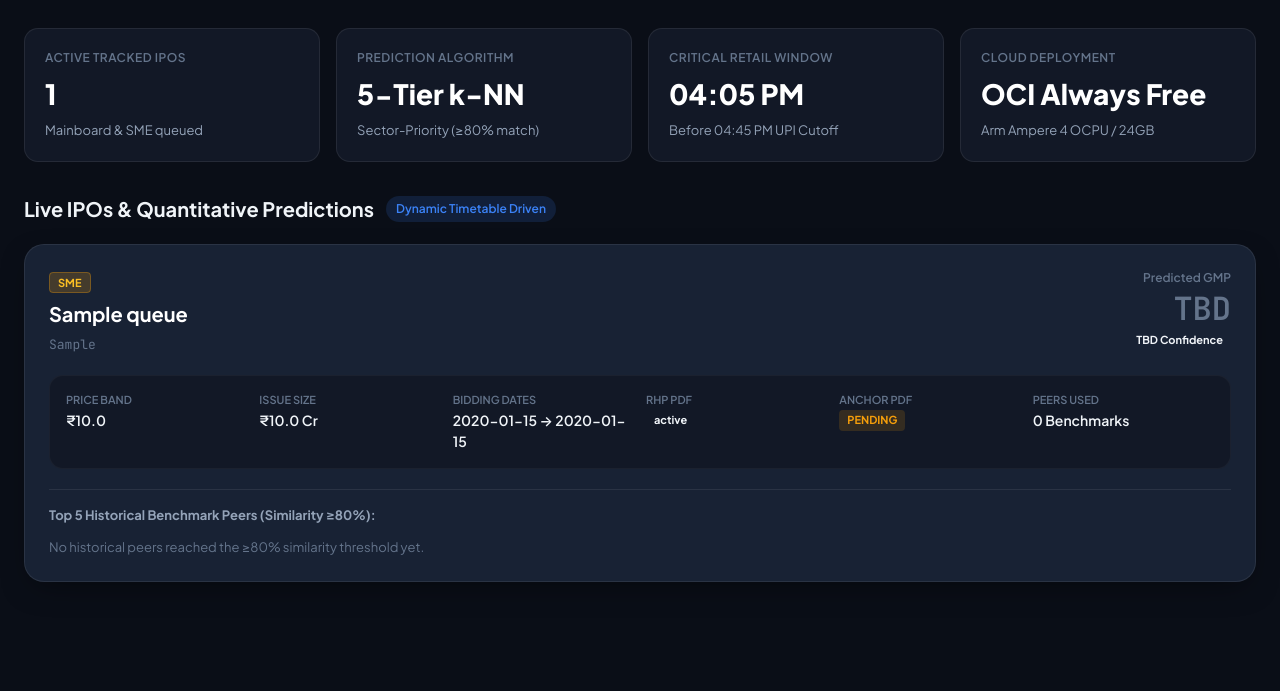
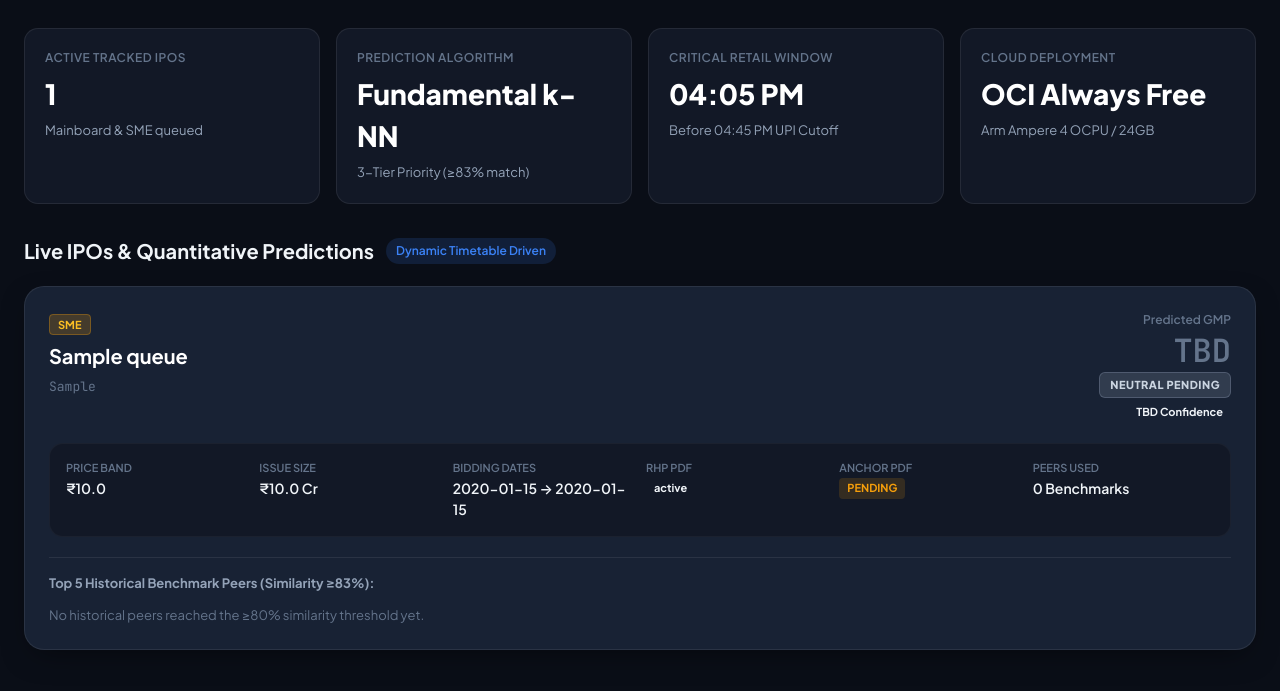
Before and after one commit to Rushit16102004/YourIpoBot, a Flask app: page / in a window 1280 px wide. Shown: the part 109-800 px from the top of the page. Run offline with Flask 3, Linux system fonts and the light colour scheme; tables that the repository leaves empty hold one stand-in row (values such as "Sample post"); data that the repository does not hold is empty; parts of the project's set-up code (start-up, migrations or seed data) failed here and were passed over.

Commit message:
Update peer similarity weights (35% Prof, 25% Size, 20% Debt, 20% Domain), 83% threshold, and Day 3 QIB/NII decision badges

```diff
--- a/YourIpoBot/core/pipeline.py
+++ b/YourIpoBot/core/pipeline.py
@@ -180,8 +180,12 @@ class YourIpoBotPipeline:
                     "stage": stage,
                     "predicted_gmp_pct": pred.predicted_gmp_pct,
                     "confidence_level": pred.confidence_level,
+                    "decision_badge": pred.decision_badge,
+                    "decision_reason": pred.decision_reason,
                     "peers_used_count": pred.peers_used_count,
+                    "industry_peers_count": pred.industry_peers_count,
                     "sector_peers_count": pred.sector_peers_count,
+                    "other_peers_count": pred.other_peers_count,
                     "summary": pred.summary_message,
                     "top_peers": [
                         {
@@ -189,6 +193,7 @@ class YourIpoBotPipeline:
                             "year": p.ipo_year,
                             "similarity": p.similarity_score,
                             "historical_gmp": p.historical_gmp_pct,
+                            "is_same_industry": p.is_same_industry,
                             "is_same_sector": p.is_same_sector,
                             "issue_size_cr": p.issue_size_cr,
                             "margin_pct": p.net_profit_margin_pct,
--- a/YourIpoBot/web/app.py
+++ b/YourIpoBot/web/app.py
@@ -66,6 +66,8 @@ def index():
                 "anchor_status": r[9],
                 "predicted_gmp": pred_data.get("predicted_gmp_pct"),
                 "confidence": pred_data.get("confidence_level", "TBD"),
+                "decision_badge": pred_data.get("decision_badge", "NEUTRAL_PENDING"),
+                "decision_reason": pred_data.get("decision_reason", ""),
                 "peers_count": pred_data.get("peers_used_count", 0),
                 "summary": pred_data.get("summary", "Pending analysis"),
                 "top_peers": pred_data.get("top_peers", []),
--- a/YourIpoBot/web/static/css/style.css
+++ b/YourIpoBot/web/static/css/style.css
@@ -292,6 +292,51 @@ body {
     color: var(--text-muted);
 }
 
+.decision-pill {
+    font-size: 11px;
+    font-weight: 800;
+    letter-spacing: 0.5px;
+    padding: 4px 10px;
+    border-radius: 6px;
+    margin-bottom: 4px;
+    text-transform: uppercase;
+    display: inline-flex;
+    align-items: center;
+    gap: 4px;
+}
+
+.badge-strong_apply {
+    background: rgba(16, 185, 129, 0.25);
+    color: #34d399;
+    border: 1px solid rgba(16, 185, 129, 0.5);
+    box-shadow: 0 0 10px rgba(16, 185, 129, 0.3);
+}
+
+.badge-apply_for_gain {
+    background: rgba(245, 158, 11, 0.25);
+    color: #fbbf24;
+    border: 1px solid rgba(245, 158, 11, 0.5);
+}
+
+.badge-risk_caution {
+    background: rgba(249, 115, 22, 0.25);
+    color: #fb923c;
+    border: 1px solid rgba(249, 115, 22, 0.5);
+}
+
+.badge-avoid {
+    background: rgba(239, 68, 68, 0.25);
+    color: #f87171;
+    border: 1px solid rgba(239, 68, 68, 0.5);
+    box-shadow: 0 0 10px rgba(239, 68, 68, 0.3);
+}
+
+.badge-neutral_pending {
+    background: rgba(148, 163, 184, 0.2);
+    color: #cbd5e1;
+    border: 1px solid rgba(148, 163, 184, 0.3);
+}
+
 .confidence-badge {
     font-size: 11px;
     font-weight: 700;
--- a/YourIpoBot/web/templates/dashboard.html
+++ b/YourIpoBot/web/templates/dashboard.html
@@ -42,8 +42,8 @@
                 </div>
                 <div class="stat-card">
                     <span class="stat-label">Prediction Algorithm</span>
-                    <span class="stat-value">5-Tier k-NN</span>
-                    <span class="stat-desc">Sector-Priority (≥80% match)</span>
+                    <span class="stat-value">Fundamental k-NN</span>
+                    <span class="stat-desc">3-Tier Priority (≥83% match)</span>
                 </div>
                 <div class="stat-card">
                     <span class="stat-label">Critical Retail Window</span>
@@ -84,6 +84,11 @@
                                 {% else %}
                                     <span class="gmp-value gmp-na">TBD</span>
                                 {% endif %}
+                                {% if ipo.decision_badge %}
+                                    <div class="decision-pill badge-{{ ipo.decision_badge|lower }}">
+                                        {{ ipo.decision_badge|replace('_', ' ') }}
+                                    </div>
+                                {% endif %}
                                 <span class="confidence-badge conf-{{ ipo.confidence|lower }}">{{ ipo.confidence }} Confidence</span>
                             </div>
                         </div>
@@ -117,7 +122,7 @@
 
                         <!-- Top 5 Matched Peers Drawer -->
                         <div class="peers-drawer">
-                            <span class="drawer-title">Top 5 Historical Benchmark Peers (Similarity ≥80%):</span>
+                            <span class="drawer-title">Top 5 Historical Benchmark Peers (Similarity ≥83%):</span>
                             {% if ipo.top_peers %}
                             <div class="peers-list">
                                 {% for peer in ipo.top_peers %}
```
Also changed, not shown: YourIpoBot/config.py (+7 -7 lines), YourIpoBot/core/predictor.py (+38 -9 lines).
